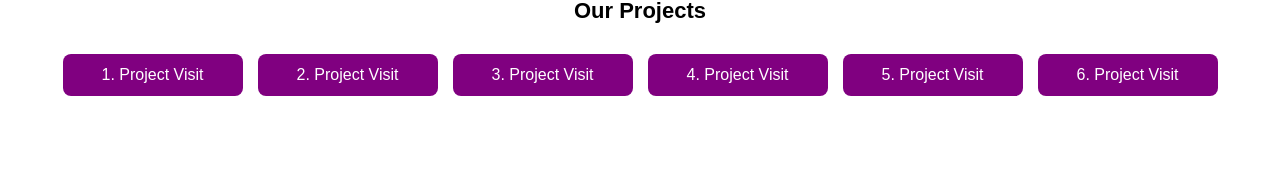
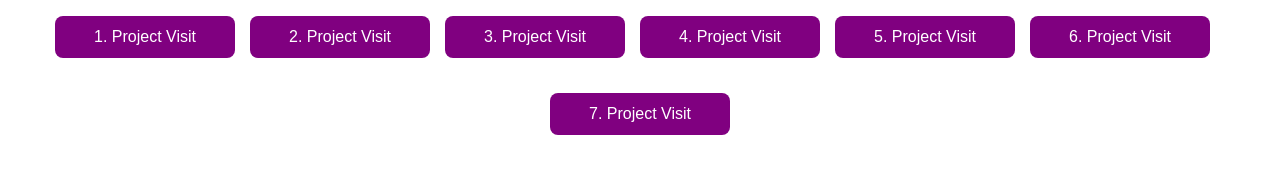
Before and after one commit to kumarayshu852/deploymern, a React (Create React App) app in the folder frontend/: page /home in a window 1280 px wide. Shown: the part 454-628 px from the top of the page. Built offline with nearby package versions, Linux system fonts and the light colour scheme; no server answers; sample sign-in values are in the browser's storage.

Commit message:
Update Home.js
add new button

```diff
--- a/frontend/src/pages/Home.js
+++ b/frontend/src/pages/Home.js
@@ -85,12 +85,13 @@ function Home() {
     <Link to="https://gandhimoderncalculator.netlify.app/">
       <button className="ko">6. Project Visit</button>
     </Link>
+      <br/>
+      <Link to="https://a-icoder-46ea.vercel.app/">
+      <button className="ko">7. Project Visit</button>
+    </Link>
   </div>
 </div>
-
-
-
-            <ToastContainer />
+      <ToastContainer />
         </div>
     )
 }
```
